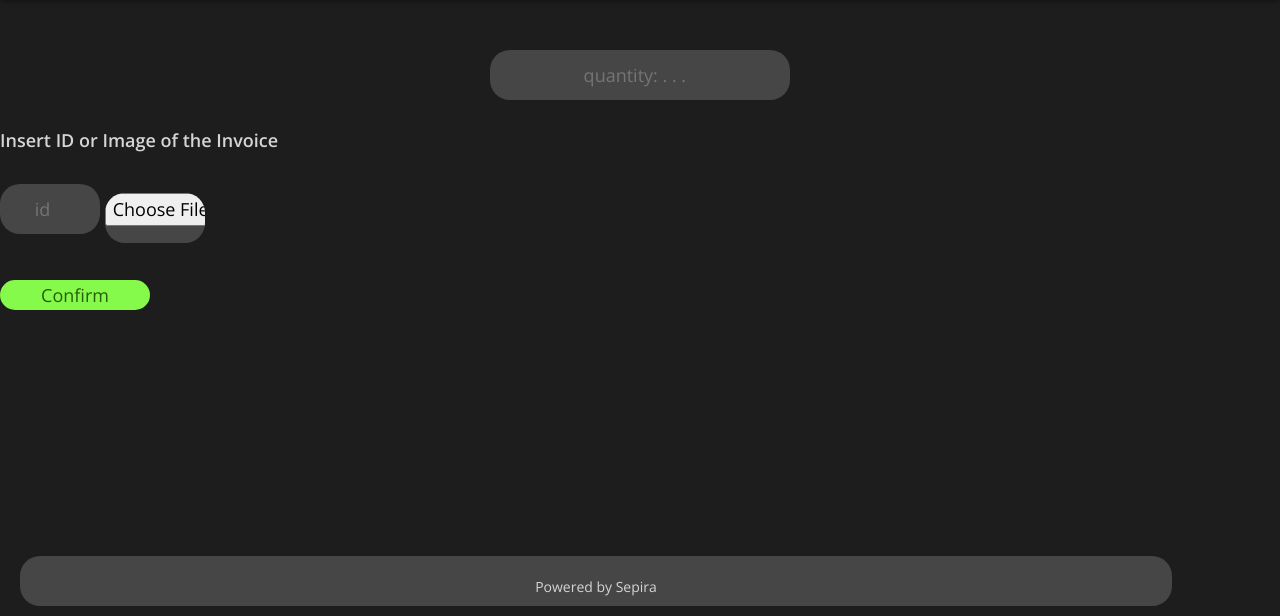
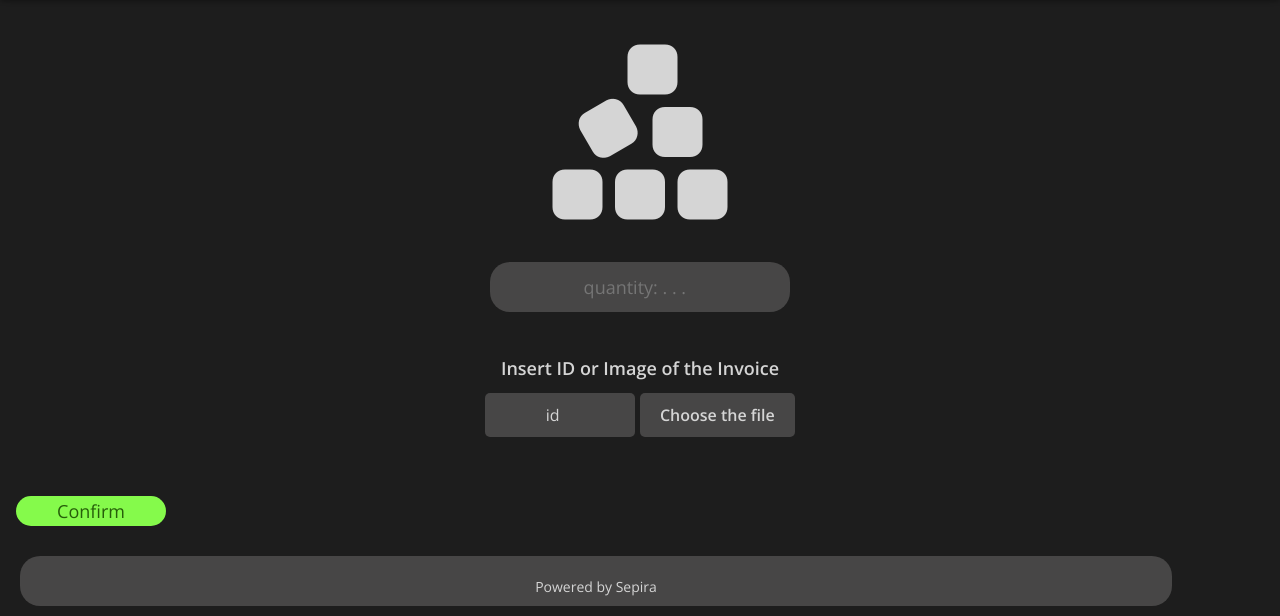
Before and after one commit to BaranovTim/Sepira, a Django app: template quantity/templates/quantity/quantity.html in a window 1280 px wide. Shown: the part 184-800 px from the top of the page. Run offline with Django 5.2, Linux system fonts and the light colour scheme; the template is opened without the code that fills it, so the values that code supplies are empty; some libraries are stand-ins or nearby versions.

Commit message:
fixed css for everything

```diff
--- a/quantity/static/quantity/css/quantity.css
+++ b/quantity/static/quantity/css/quantity.css
@@ -75,7 +75,7 @@ body {
 }
 
 
-input {
+.quantity input {
     font-family: 'Open Sans', sans-serif;
     font-weight: 400;
     background-color: #474646;
@@ -84,8 +84,12 @@ input {
     width: 300px;
     border: None;
     border-radius: 20px;
-    margin-top: 30px;
+    margin-top: 10px;
     height: 50px;
+}
+#invoice_id::placeholder {
+    color: #d5d5d5;
+    opacity: 1;
 }
 
 button {
@@ -102,3 +106,62 @@ button {
     cursor: pointer;
 
 }
+
+.fas {
+    font-size: 200px;
+    color: #d5d5d5;
+}
+.parent {
+    margin-top: 2rem;
+    display: flex;
+    justify-content: center;
+    align-items: center;
+}
+.invoice {
+    margin-top: 1rem;
+    display: flex;
+    justify-content: center;
+    align-items: center;
+    flex-direction: column;
+}
+.invoice_inputs {
+    flex-direction: row;
+    margin-top: -1rem;
+}
+.scan_data button {
+    margin-top: 2rem;
+    margin-left: 1rem;
+}
+
+#invoice_id {
+    text-align: center;
+    width: 150px;
+    height: 44px;
+    border-radius: 5px;
+    background-color: #474646;
+    color: #d5d5d5;
+    border: none;
+    font-size: 16px;
+}
+#invoice_id input {
+    color: #d5d5d5;
+}
+
+input[type="file"] {
+    display: none; /* Скрываем стандартный input */
+}
+
+.custom-file-upload {
+    display: inline-block;
+    padding: 10px 20px;
+    background-color: #474646;
+    color: #d5d5d5;
+    border-radius: 5px;
+    cursor: pointer;
+    font-size: 16px;
+    border: none;
+}
+
+.custom-file-upload:hover {
+    background-color: #45a049;
+}
--- a/quantity/templates/quantity/quantity.html
+++ b/quantity/templates/quantity/quantity.html
@@ -6,6 +6,9 @@
 {% block header_title %} Quantity {% endblock %}
 
 {% block content %}
+<div class="parent">
+    <i class="fas fa-cubes-stacked "></i>
+</div>
 <div class="scan_data">
     <form method="post">
         {% csrf_token %}
@@ -17,8 +20,13 @@
 
             <div class="invoice">
                 <br><span>Insert ID or Image of the Invoice</span>
-                <br><input type="number" id="invoice_id" name="invoice_id" placeholder="id" style="width: 100px;">
-                <input type="file" id="invoice_image" name="invoice_image" accept="image/*" style="width: 100px;">
+                <div class="invoice_inputs">
+                    <br> <input type="number" id="invoice_id" name="invoice_id" placeholder="id">
+                    <label for="invoice_image" class="custom-file-upload">
+                        Choose the file
+                    </label>
+                    <input type="file" id="invoice_image" name="invoice_image" accept="image/*">
+                </div>
             </div>
 
             <br><button type="submit">Confirm</button>
@@ -29,4 +37,10 @@
         Powered by Sepira
     </footer>
 
+    <script>
+            document.getElementById("invoice_image").addEventListener("change", function () {
+            let fileName = this.files.length > 0 ? this.files[0].name : "Файл не выбран";
+            document.getElementById("file-name").textContent = fileName;
+        });
+    </script>
 {% endblock %}
--- a/warehouse/settings.py
+++ b/warehouse/settings.py
@@ -84,7 +84,7 @@ WSGI_APPLICATION = 'warehouse.wsgi.application'
 # https://docs.djangoproject.com/en/5.0/ref/settings/#databases
 
 
-
+'''
 SECURE_SSL_REDIRECT = True
 SECURE_PROXY_SSL_HEADER = ('HTTP_X_FORWARDED_PROTO', 'https')
 
@@ -96,9 +96,9 @@ DATABASES = {
 }
 
 DATABASES['default'] = ddu.parse('postgresql://sepira_example_al30_user:9K45IJcWq2feV3jM12W3c1aFN08qJzTp@dpg-cuaqpa23esus73eoeci0-a.frankfurt-postgres.render.com/sepira_example_al30')
+'''
 
 
-'''
 DATABASES = {
     'default': {
         'ENGINE': 'django.db.backends.postgresql',
@@ -109,7 +109,7 @@ DATABASES = {
         'PORT': 5432
     }
 }
-'''
+
 
 
 # Password validation
```
